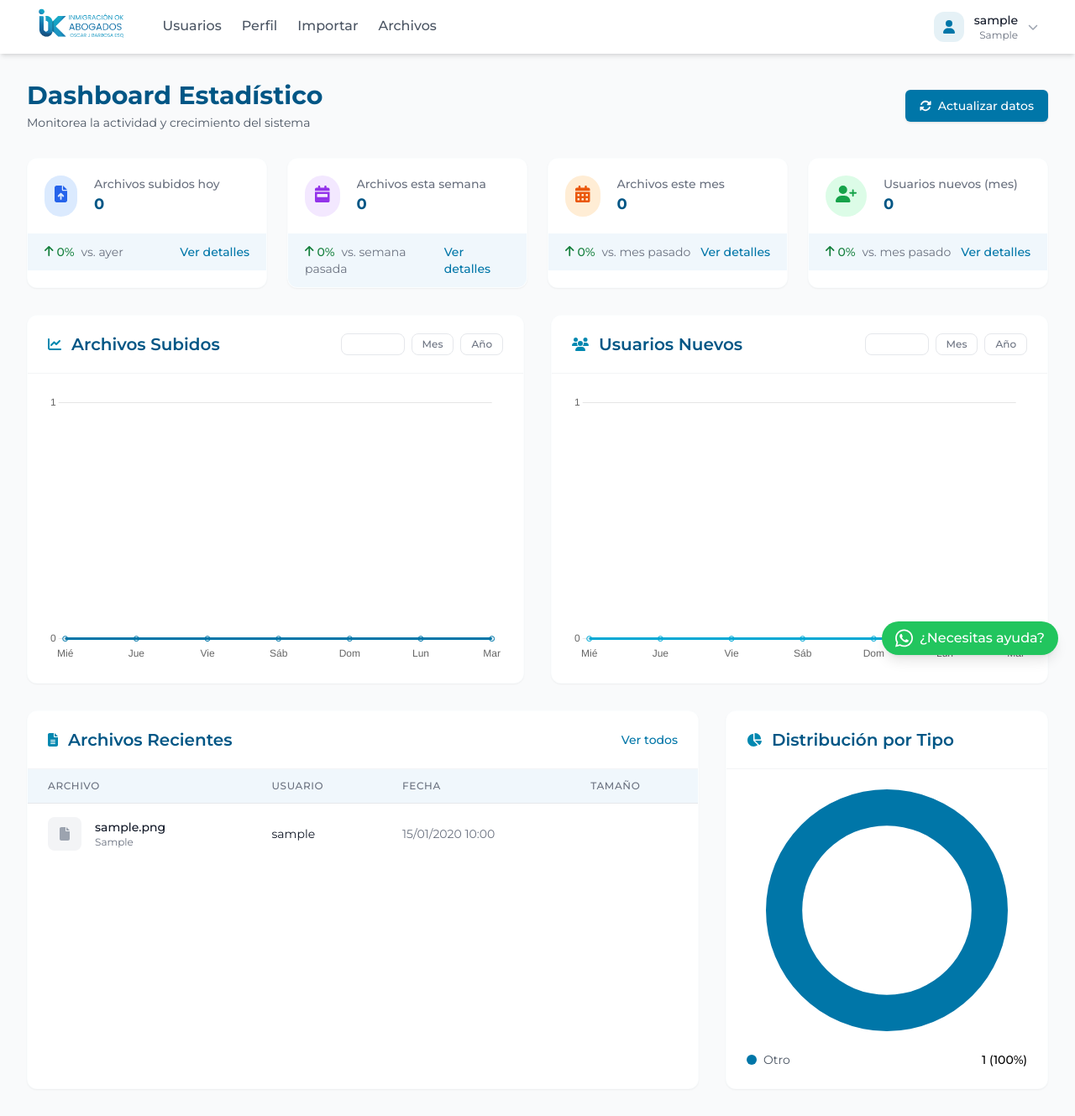
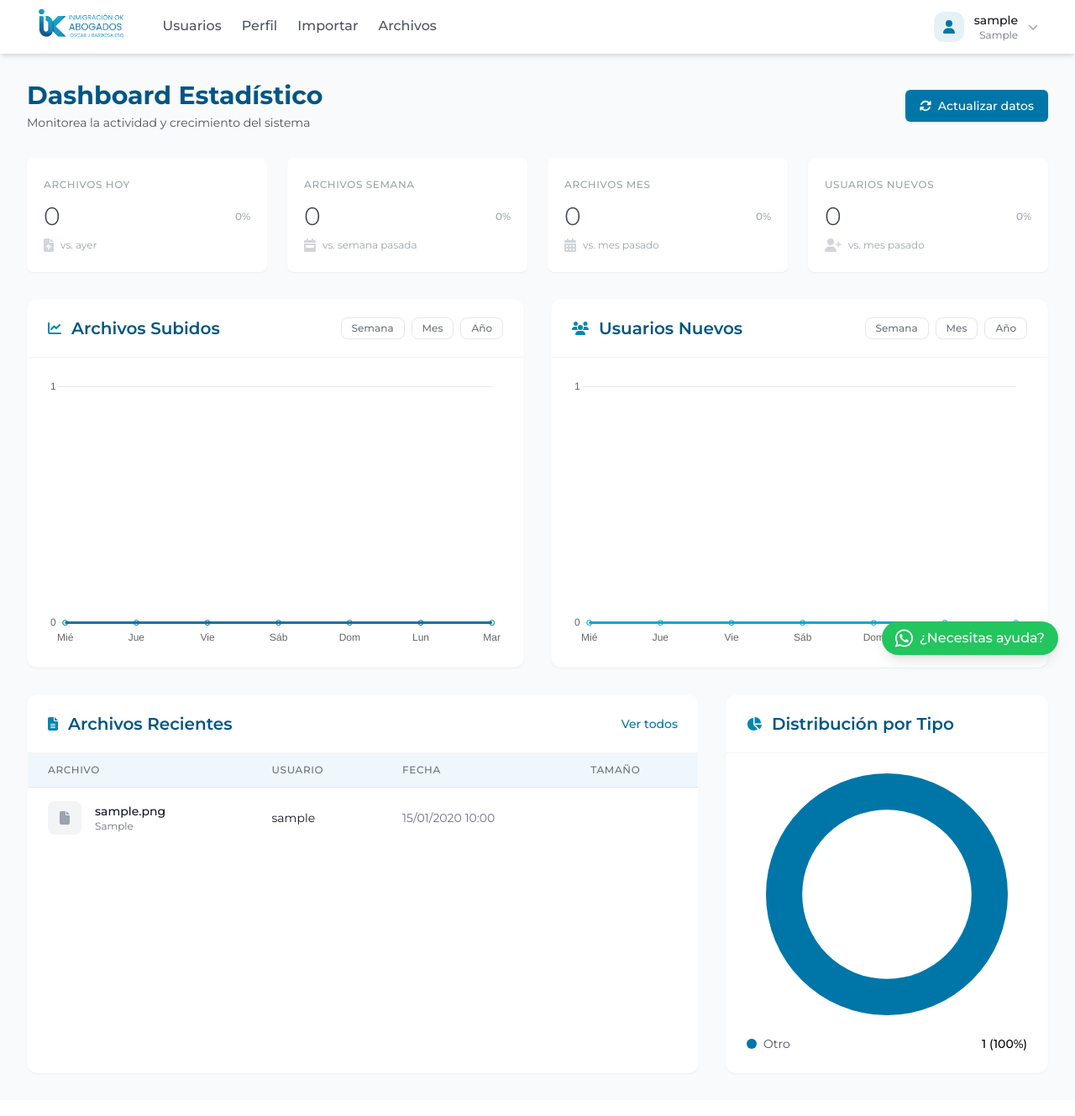
Before and after one commit to LizethVictoria20/vpt_files, a Flask app: page /admin/dashboard in a window 1280 px wide. Shown: the whole page at 84% size. After the commit the page ends 1279 px from the top, so only its background shows below. Run offline with Flask 3, Linux system fonts and the light colour scheme; a user stored in the database is signed in; tables that the repository leaves empty hold one stand-in row (values such as "Sample post"); some libraries are stand-ins or nearby versions.

Commit message:
fix:[dashboard] - Agregando nuevos datos de analisis al dashboard

```diff
--- a/templates/dashboard.html
+++ b/templates/dashboard.html
@@ -89,13 +89,14 @@
         </div>
         <div class="mt-4 md:mt-0">
           <div class="inline-flex rounded-md shadow">
-            <button
+            <a
+              href="{{ url_for('admin.dashboard') }}"
               type="button"
               class="inline-flex items-center px-4 py-2 border border-transparent text-sm font-medium rounded-md text-white bg-primary hover:bg-primary-light focus:outline-none focus:ring-2 focus:ring-offset-2 focus:ring-primary"
             >
               <i class="fas fa-sync-alt mr-2"></i>
               Actualizar datos
-            </button>
+            </a>
           </div>
         </div>
       </div>
@@ -104,165 +105,128 @@
       <div class="grid grid-cols-1 md:grid-cols-2 lg:grid-cols-4 gap-6 mb-8">
         <!-- Estadística 1: Archivos hoy -->
         <div
-          class="stat-card bg-white overflow-hidden shadow-sm rounded-xl border border-surface-dark/10"
+          class="bg-white px-5 py-6 rounded-lg shadow-sm hover:shadow-md transition-shadow duration-200"
         >
-          <div class="p-5">
-            <div class="flex items-center">
-              <div class="flex-shrink-0 rounded-full p-3 bg-blue-100">
-                <i class="fas fa-file-upload text-blue-600 text-xl"></i>
-              </div>
-              <div class="ml-5 w-0 flex-1">
-                <dl>
-                  <dt class="text-sm font-medium text-gray-500 truncate">
-                    Archivos subidos hoy
-                  </dt>
-                  <dd>
-                    <div class="text-lg font-bold text-primary-dark">
-                      {{ stats.files_today }}
-                    </div>
-                  </dd>
-                </dl>
-              </div>
+          <p
+            class="text-xs font-medium text-gray-400 uppercase tracking-wider mb-3"
+          >
+            Archivos hoy
+          </p>
+          <div class="flex items-center justify-between">
+            <h3 class="text-3xl font-light text-gray-700">
+              {{ stats.files_today }}
+            </h3>
+            <div class="text-xs font-medium flex items-center">
+              {% if stats.files_today_percent > 0 %}
+              <span class="text-green-500"
+                >+{{ stats.files_today_percent }}%</span
+              >
+              {% elif stats.files_today_percent < 0 %}
+              <span class="text-red-500">{{ stats.files_today_percent }}%</span>
+              {% else %}
+              <span class="text-gray-400">0%</span>
+              {% endif %}
             </div>
           </div>
-          <div class="bg-surface px-5 py-3 flex items-center justify-between">
-            <div class="text-sm">
-              <span class="font-medium text-green-700">
-                <i class="fas fa-arrow-up mr-1"></i>{{ stats.files_today_percent
-                }}%
-              </span>
-              <span class="text-gray-500 ml-1">vs. ayer</span>
-            </div>
-            <a
-              href="#detalle-archivos"
-              class="text-primary text-sm font-medium hover:text-primary-dark"
-            >
-              Ver detalles
-            </a>
+          <div class="mt-2 flex items-center">
+            <i class="fas fa-file-upload text-gray-300 mr-2"></i>
+            <span class="text-gray-400 text-xs">vs. ayer</span>
           </div>
         </div>
 
         <!-- Estadística 2: Archivos esta semana -->
         <div
-          class="stat-card bg-white overflow-hidden shadow-sm rounded-xl border border-surface-dark/10"
+          class="bg-white px-5 py-6 rounded-lg shadow-sm hover:shadow-md transition-shadow duration-200"
         >
-          <div class="p-5">
-            <div class="flex items-center">
-              <div class="flex-shrink-0 rounded-full p-3 bg-purple-100">
-                <i class="fas fa-calendar-week text-purple-600 text-xl"></i>
-              </div>
-              <div class="ml-5 w-0 flex-1">
-                <dl>
-                  <dt class="text-sm font-medium text-gray-500 truncate">
-                    Archivos esta semana
-                  </dt>
-                  <dd>
-                    <div class="text-lg font-bold text-primary-dark">
-                      {{ stats.files_week }}
-                    </div>
-                  </dd>
-                </dl>
-              </div>
+          <p
+            class="text-xs font-medium text-gray-400 uppercase tracking-wider mb-3"
+          >
+            Archivos semana
+          </p>
+          <div class="flex items-center justify-between">
+            <h3 class="text-3xl font-light text-gray-700">
+              {{ stats.files_week }}
+            </h3>
+            <div class="text-xs font-medium flex items-center">
+              {% if stats.files_week_percent > 0 %}
+              <span class="text-green-500"
+                >+{{ stats.files_week_percent }}%</span
+              >
+              {% elif stats.files_week_percent < 0 %}
+              <span class="text-red-500">{{ stats.files_week_percent }}%</span>
+              {% else %}
+              <span class="text-gray-400">0%</span>
+              {% endif %}
             </div>
           </div>
-          <div class="bg-surface px-5 py-3 flex items-center justify-between">
-            <div class="text-sm">
-              <span class="font-medium text-green-700">
-                <i class="fas fa-arrow-up mr-1"></i>{{ stats.files_week_percent
-                }}%
-              </span>
-              <span class="text-gray-500 ml-1">vs. semana pasada</span>
-            </div>
-            <a
-              href="#detalle-archivos"
-              class="text-primary text-sm font-medium hover:text-primary-dark"
-            >
-              Ver detalles
-            </a>
+          <div class="mt-2 flex items-center">
+            <i class="fas fa-calendar-week text-gray-300 mr-2"></i>
+            <span class="text-gray-400 text-xs">vs. semana pasada</span>
           </div>
         </div>
 
         <!-- Estadística 3: Archivos este mes -->
         <div
-          class="stat-card bg-white overflow-hidden shadow-sm rounded-xl border border-surface-dark/10"
+          class="bg-white px-5 py-6 rounded-lg shadow-sm hover:shadow-md transition-shadow duration-200"
         >
-          <div class="p-5">
-            <div class="flex items-center">
-              <div class="flex-shrink-0 rounded-full p-3 bg-orange-100">
-                <i class="fas fa-calendar-alt text-orange-600 text-xl"></i>
-              </div>
-              <div class="ml-5 w-0 flex-1">
-                <dl>
-                  <dt class="text-sm font-medium text-gray-500 truncate">
-                    Archivos este mes
-                  </dt>
-                  <dd>
-                    <div class="text-lg font-bold text-primary-dark">
-                      {{ stats.files_month }}
-                    </div>
-                  </dd>
-                </dl>
-              </div>
+          <p
+            class="text-xs font-medium text-gray-400 uppercase tracking-wider mb-3"
+          >
+            Archivos mes
+          </p>
+          <div class="flex items-center justify-between">
+            <h3 class="text-3xl font-light text-gray-700">
+              {{ stats.files_month }}
+            </h3>
+            <div class="text-xs font-medium flex items-center">
+              {% if stats.files_month_percent > 0 %}
+              <span class="text-green-500"
+                >+{{ stats.files_month_percent }}%</span
+              >
+              {% elif stats.files_month_percent < 0 %}
+              <span class="text-red-500">{{ stats.files_month_percent }}%</span>
+              {% else %}
+              <span class="text-gray-400">0%</span>
+              {% endif %}
             </div>
           </div>
-          <div class="bg-surface px-5 py-3 flex items-center justify-between">
-            <div class="text-sm">
-              <span class="font-medium text-green-700">
-                <i class="fas fa-arrow-up mr-1"></i>{{ stats.files_month_percent
-                }}%
-              </span>
-              <span class="text-gray-500 ml-1">vs. mes pasado</span>
-            </div>
-            <a
-              href="#detalle-archivos"
-              class="text-primary text-sm font-medium hover:text-primary-dark"
-            >
-              Ver detalles
-            </a>
+          <div class="mt-2 flex items-center">
+            <i class="fas fa-calendar-alt text-gray-300 mr-2"></i>
+            <span class="text-gray-400 text-xs">vs. mes pasado</span>
           </div>
         </div>
 
         <!-- Estadística 4: Usuarios nuevos -->
         <div
-          class="stat-card bg-white overflow-hidden shadow-sm rounded-xl border border-surface-dark/10"
+          class="bg-white px-5 py-6 rounded-lg shadow-sm hover:shadow-md transition-shadow duration-200"
         >
-          <div class="p-5">
-            <div class="flex items-center">
-              <div class="flex-shrink-0 rounded-full p-3 bg-green-100">
-                <i class="fas fa-user-plus text-green-600 text-xl"></i>
-              </div>
-              <div class="ml-5 w-0 flex-1">
-                <dl>
-                  <dt class="text-sm font-medium text-gray-500 truncate">
-                    Usuarios nuevos (mes)
-                  </dt>
-                  <dd>
-                    <div class="text-lg font-bold text-primary-dark">
-                      {{ stats.new_users_month }}
-                    </div>
-                  </dd>
-                </dl>
-              </div>
+          <p
+            class="text-xs font-medium text-gray-400 uppercase tracking-wider mb-3"
+          >
+            Usuarios nuevos
+          </p>
+          <div class="flex items-center justify-between">
+            <h3 class="text-3xl font-light text-gray-700">
+              {{ stats.new_users_month }}
+            </h3>
+            <div class="text-xs font-medium flex items-center">
+              {% if stats.new_users_percent > 0 %}
+              <span class="text-green-500"
+                >+{{ stats.new_users_percent }}%</span
+              >
+              {% elif stats.new_users_percent < 0 %}
+              <span class="text-red-500">{{ stats.new_users_percent }}%</span>
+              {% else %}
+              <span class="text-gray-400">0%</span>
+              {% endif %}
             </div>
           </div>
-          <div class="bg-surface px-5 py-3 flex items-center justify-between">
-            <div class="text-sm">
-              <span class="font-medium text-green-700">
-                <i class="fas fa-arrow-up mr-1"></i>{{ stats.new_users_percent
-                }}%
-              </span>
-              <span class="text-gray-500 ml-1">vs. mes pasado</span>
-            </div>
-            <a
-              href="#detalle-usuarios"
-              class="text-primary text-sm font-medium hover:text-primary-dark"
-            >
-              Ver detalles
-            </a>
+          <div class="mt-2 flex items-center">
+            <i class="fas fa-user-plus text-gray-300 mr-2"></i>
+            <span class="text-gray-400 text-xs">vs. mes pasado</span>
           </div>
         </div>
       </div>
-
       <!-- Gráficas principales -->
       <div class="grid grid-cols-1 lg:grid-cols-2 gap-8 mb-8">
         <!-- Gráfica de archivos -->
@@ -495,7 +459,6 @@
         </div>
       </div>
     </div>
-
     <script>
       document.addEventListener('DOMContentLoaded', function() {
         // Obtener los datos de los gráficos del backend (pasados como variable)
@@ -709,8 +672,8 @@
             filesChart.update();
 
             // Actualizar estilo de botones
-            periodBtns.forEach(b => b.classList.remove('active', 'bg-primary', 'text-white'));
-            this.classList.add('active', 'bg-primary', 'text-white');
+            periodBtns.forEach(b => b.classList.remove('active', 'bg-primary', 'text-gray-500'));
+            this.classList.add('active', 'bg-primary', 'text-gray-500');
           });
         });
 
@@ -724,14 +687,14 @@
             usersChart.update();
 
             // Actualizar estilo de botones
-            userPeriodBtns.forEach(b => b.classList.remove('active', 'bg-primary', 'text-white'));
-            this.classList.add('active', 'bg-primary', 'text-white');
+            userPeriodBtns.forEach(b => b.classList.remove('active', 'bg-primary', 'text-gray-500'));
+            this.classList.add('active', 'bg-primary', 'text-gray-500');
           });
         });
 
         // Estilo inicial para botones activos
         document.querySelectorAll('.period-btn.active, .user-period-btn.active').forEach(btn => {
-          btn.classList.add('bg-primary', 'text-white');
+          btn.classList.add('bg-primary', 'text-gray-500');
         });
       });
     </script>
```
Also changed, not shown: myapp/dashboard.py (+9 -1 lines).
